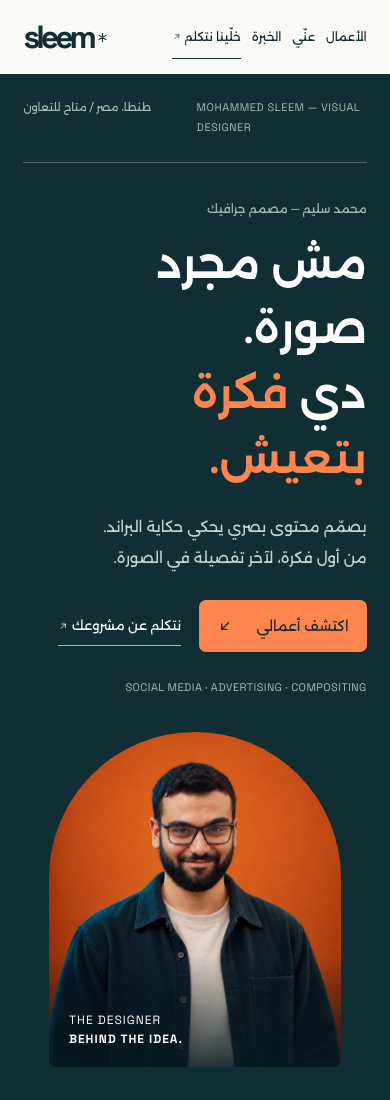
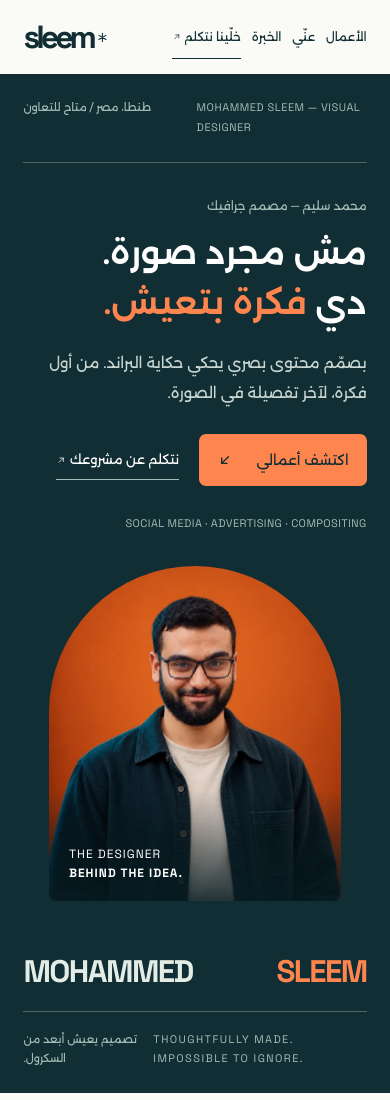
Before and after one commit to zeyadsleem/mohammed-sleem-portfolio, a plain HTML site: page index.html in a window 390 px wide. Shown: the top 1100 px of the page. Drawn offline with Linux system fonts and the light colour scheme.

Commit message:
fix: keep hero name and typography responsive on mobile

```diff
--- a/index.html
+++ b/index.html
@@ -33,7 +33,7 @@
 <div class="hero-copy">
 <span class="eyebrow">محمد سليم — مصمم جرافيك</span>
 <h1 id="hero-title">مش مجرد صورة.<br>دي <em>فكرة بتعيش.</em></h1>
-<p>بصمّم محتوى بصري يحكي حكاية البراند.<br>من أول فكرة، لآخر تفصيلة في الصورة.</p>
+<p>بصمّم محتوى بصري يحكي حكاية البراند.<br> من أول فكرة، لآخر تفصيلة في الصورة.</p>
 <div class="hero-actions">
 <a href="#work" class="primary-link">اكتشف أعمالي<svg class="i i-lg" viewBox="0 0 24 24" aria-hidden="true" focusable="false"><path d="M17 7 7 17M7 9v8h8"/></svg></a>
 <a href="https://wa.me/201271064259" target="_blank" rel="noopener noreferrer" class="quiet-link">نتكلم عن مشروعك<svg class="i" viewBox="0 0 24 24" aria-hidden="true" focusable="false"><path d="M7 17 17 7M9 7h8v8"/></svg></a>
@@ -41,7 +41,7 @@
 <div class="hero-specialties" dir="ltr">SOCIAL MEDIA · ADVERTISING · COMPOSITING</div>
 </div>
 <figure class="portrait-frame">
-<img src="mohammed-portrait-1122.webp" srcset="mohammed-portrait-640.webp 640w, mohammed-portrait-1122.webp 1122w" sizes="(max-width: 700px) 77vw, (max-width: 1000px) 41vw, (max-width: 1700px) 38vw, 730px" width="1122" height="1402" alt="محمد سليم، مصمم جرافيك" fetchpriority="high" decoding="async">
+<img src="mohammed-portrait-1122.webp" srcset="mohammed-portrait-640.webp 640w, mohammed-portrait-1122.webp 1122w" sizes="(max-width: 800px) 75vw, (max-width: 1000px) 41vw, (max-width: 1700px) 38vw, 730px" width="1122" height="1402" alt="محمد سليم، مصمم جرافيك" fetchpriority="high" decoding="async">
 <figcaption><span dir="ltr">THE DESIGNER<br><b>BEHIND THE IDEA.</b></span></figcaption>
 </figure>
 </div>
--- a/style.css
+++ b/style.css
@@ -140,7 +140,7 @@ a:focus-visible{outline:3px solid var(--ink);outline-offset:6px}
   gap:7%;
   padding:50px 0 25px;
 }
-.hero-copy{animation:arrive .8s both}
+.hero-copy{min-width:0;animation:arrive .8s both}
 .hero-copy .eyebrow{
   color:var(--on-dark-2);
   font-family:var(--sans);
@@ -438,8 +438,12 @@ footer a:last-child:hover{color:var(--rust)}
   .hero{padding:24px 6%}
   .hero-top{padding-bottom:24px;font-size:11px}
   .hero-top span:last-child{max-width:140px}
-  .hero h1{font-size:7vw}
-  .name-band{font-size:25vw;margin-top:45px}
+  .portrait-hero{grid-template-columns:1fr;gap:32px;padding-top:32px}
+  .hero h1{font-size:clamp(28px,8.5vw,56px);line-height:1.5}
+  .hero-copy>p{max-width:38ch;line-height:2;text-wrap:pretty}
+  .hero-copy>p br{display:none}
+  .portrait-frame{width:85%;max-width:440px;margin:0 auto}
+  .name-band{font-size:8vw;margin-top:32px;gap:10px}
   .hero-bottom{font-size:11px}
   .section-pad{padding:70px 6%}
   .project-grid{gap:40px 22px}
@@ -459,16 +463,12 @@ footer a:last-child:hover{color:var(--rust)}
   :root{--nav-h:76px}
   .nav .wordmark{font-size:32px}
   .nav nav{gap:clamp(10px,2.8vw,16px);font-size:12px}
-  .portrait-hero{grid-template-columns:1fr;gap:38px;padding-top:35px}
-  .hero h1{font-size:9vw}
   .hero-copy>p{margin:20px 0 26px;font-size:15px}
   .hero-copy .eyebrow{margin-bottom:12px;font-size:12px}
   .hero-specialties{margin-top:28px;font-size:11px}
-  .portrait-frame{width:85%;max-width:440px;margin:0 auto}
   .portrait-frame>img{aspect-ratio:4/4.6}
   .portrait-frame figcaption{padding:55px 20px 18px}
-  .name-band{margin-top:35px;font-size:7.6vw;gap:10px}
-    .hero-bottom>span:last-child{max-width:120px}
+  .hero-bottom>span:last-child{max-width:120px}
   .hero-top,.hero-bottom{font-size:11px}
   .resume-grid{grid-template-columns:1fr;gap:22px}
   .resume-card:first-child{grid-column:auto}
@@ -494,8 +494,10 @@ footer a:last-child:hover{color:var(--rust)}
   :root{--nav-h:74px}
   .wordmark{font-size:35px}
   .hero-top [dir]{max-width:170px;letter-spacing:.5px}
-  .hero h1{font-size:11.1vw;line-height:1.5}
-  .name-band{margin:40px 0 22px;font-size:24.5vw}
+  .hero-actions{gap:16px 20px}
+  .hero-actions a{white-space:nowrap}
+  .hero-specialties{line-height:1.8;text-wrap:balance}
+  .name-band{margin:28px 0 22px}
   .hero-bottom{gap:15px}
   .hero-bottom>span:last-child{max-width:130px;text-align:left}
   .section-head{display:block;margin-bottom:30px}
```
